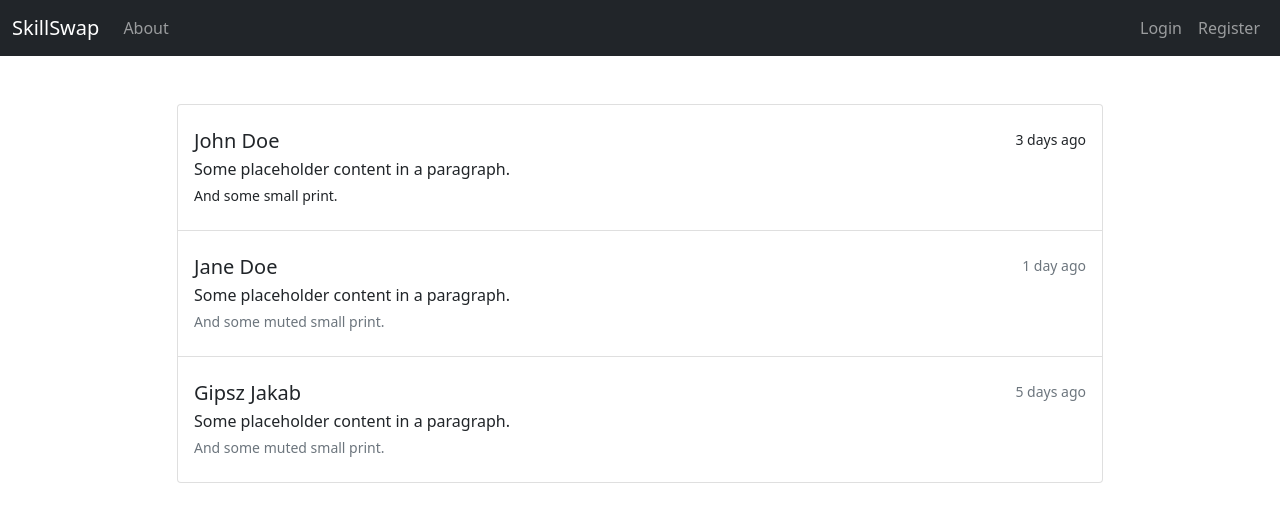
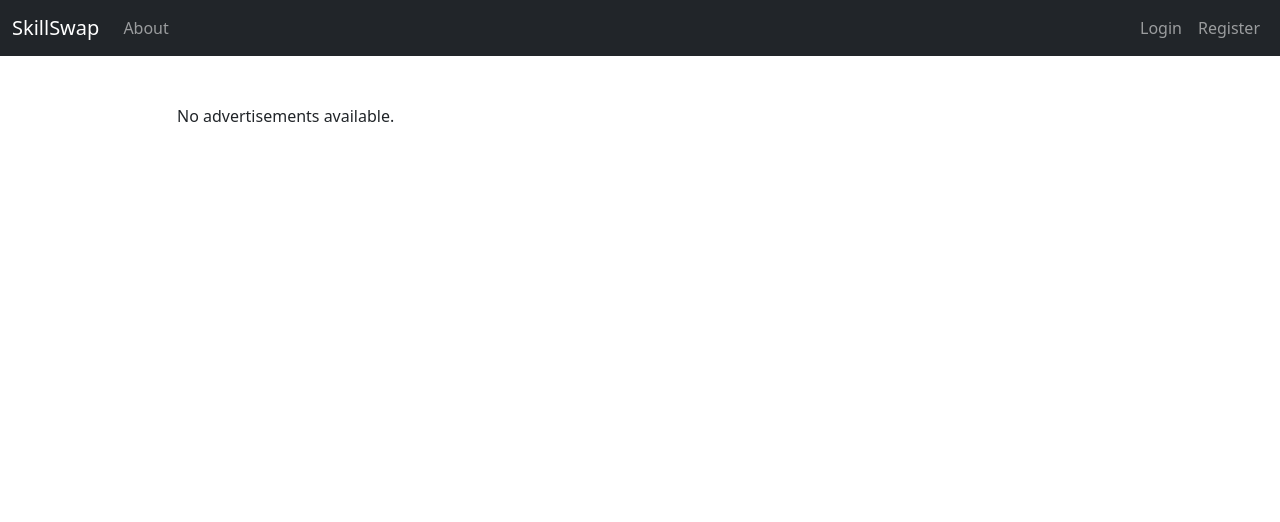
Before and after one commit to molnartamas0205/skill-swap, a Django app: page /tutors/ in a window 1280 px wide. Shown: the top 522 px of the page. Run offline with Django 5.2, Linux system fonts and the light colour scheme.

Commit message:
Enhance tutor_list.html to dynamically display advertisements

```diff
--- a/templates/tutor_list.html
+++ b/templates/tutor_list.html
@@ -1,45 +1,26 @@
 {% extends 'base.html' %}
+
 {% block content %}
   <div class="container my-5">
     <div class="row justify-content-center">
       <div class="col-12 col-md-10 col-lg-10">
         <div class="list-group">
+          {% for tutor in tutors %}
             <a href="#" class="list-group-item list-group-item-action py-4" aria-current="true">
               <div class="d-flex w-100 align-items-center">
                 <div class="w-100">
                   <div class="d-flex justify-content-between">
-                  <h5 class="mb-1">John Doe</h5>
-                  <small>3 days ago</small>
+                    <h5 class="mb-1">{{ tutor.title }}</h5>
+                    <small>{{ tutor.created_at|timesince }} ago</small> <!-- Displaying time since creation -->
                   </div>
-                <p class="mb-1">Some placeholder content in a paragraph.</p>
-                <small>And some small print.</small>
+                  <p class="mb-1">{{ tutor.description }}</p>
+                  <small>Price: ${{ tutor.price }} | Category: {{ tutor.category }}</small>
                 </div>
               </div>
             </a>
-          <a href="#" class="list-group-item list-group-item-action py-4">
-            <div class="d-flex w-100 align-items-center">
-              <div class="w-100">
-                <div class="d-flex justify-content-between">
-                  <h5 class="mb-1">Jane Doe</h5>
-                  <small class="text-muted">1 day ago</small>
-                </div>
-                <p class="mb-1">Some placeholder content in a paragraph.</p>
-                <small class="text-muted">And some muted small print.</small>
-              </div>
-            </div>
-          </a>
-          <a href="#" class="list-group-item list-group-item-action py-4">
-            <div class="d-flex w-100 align-items-center">
-              <div class="w-100">
-                <div class="d-flex justify-content-between">
-                  <h5 class="mb-1">Gipsz Jakab</h5>
-                  <small class="text-muted">5 days ago</small>
-                </div>
-                <p class="mb-1">Some placeholder content in a paragraph.</p>
-                <small class="text-muted">And some muted small print.</small>
-              </div>
-            </div>
-          </a>
+          {% empty %}
+            <p>No advertisements available.</p>
+          {% endfor %}
         </div>
       </div>
     </div>
```
Lines whose indentation alone changed are shown as unchanged.
